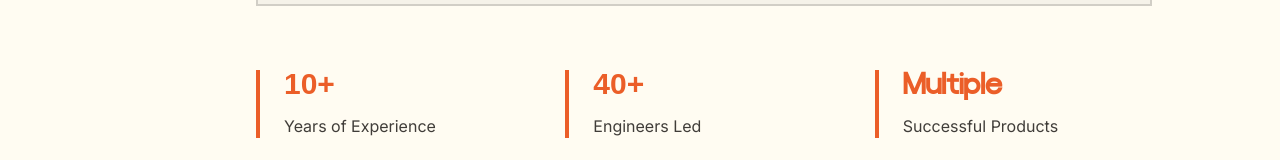
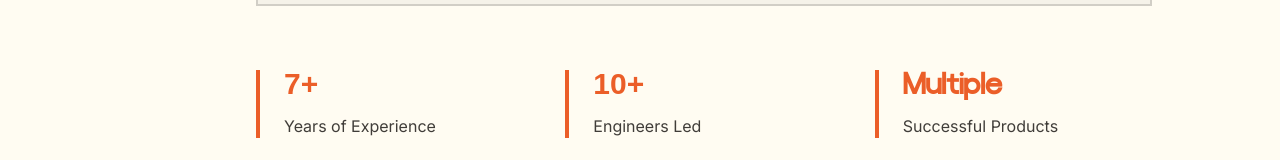
Before and after one commit to david-b3ggs/my_website, a Next.js app: page /resume in a window 1280 px wide. Shown: the part 618-778 px from the top of the page. Built offline with nearby package versions, Linux system fonts and the light colour scheme.

Commit message:
Update ResumeSection.tsx
Updating stats

```diff
--- a/components/ResumeSection.tsx
+++ b/components/ResumeSection.tsx
@@ -46,11 +46,11 @@ export default function ResumeSection() {
 
         <div className="mt-16 grid grid-cols-1 md:grid-cols-3 gap-8 text-left">
           <div className="border-l-4 border-tertiary pl-6">
-            <p className="text-3xl font-display font-bold text-tertiary mb-2">10+</p>
+            <p className="text-3xl font-display font-bold text-tertiary mb-2">7+</p>
             <p className="text-secondary">Years of Experience</p>
           </div>
           <div className="border-l-4 border-tertiary pl-6">
-            <p className="text-3xl font-display font-bold text-tertiary mb-2">40+</p>
+            <p className="text-3xl font-display font-bold text-tertiary mb-2">10+</p>
             <p className="text-secondary">Engineers Led</p>
           </div>
           <div className="border-l-4 border-tertiary pl-6">
```
